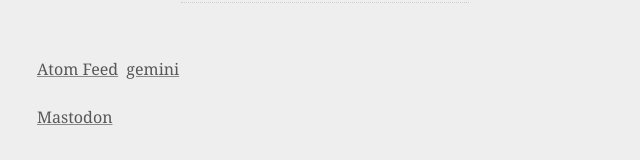
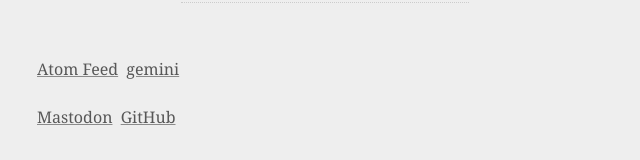
Before and after one commit to Schtee/schtee.github.io, a Jekyll site: the page built from index.md, in a window 1280 px wide and 900 px high, scrolled down 5662 px. Shown: the part 737-897 px from the top of the window, without its empty margins (315-955 px from the left). Built offline with Jekyll 4.4.1, drawn with Linux system fonts in a browser that asks for light colours.

Commit message:
Added GitHub link

```diff
--- a/_layouts/default.html
+++ b/_layouts/default.html
@@ -29,6 +29,7 @@
 			<div id="me">
 				<ul>
 					<li><a href="https://mastodon.gamedev.place/@schtee" rel="me">Mastodon</a></li>
+					<li><a href="https://github.com/schtee" rel="me">GitHub</a></li>
 				</ul>
 			</div>
 		</div>
```
